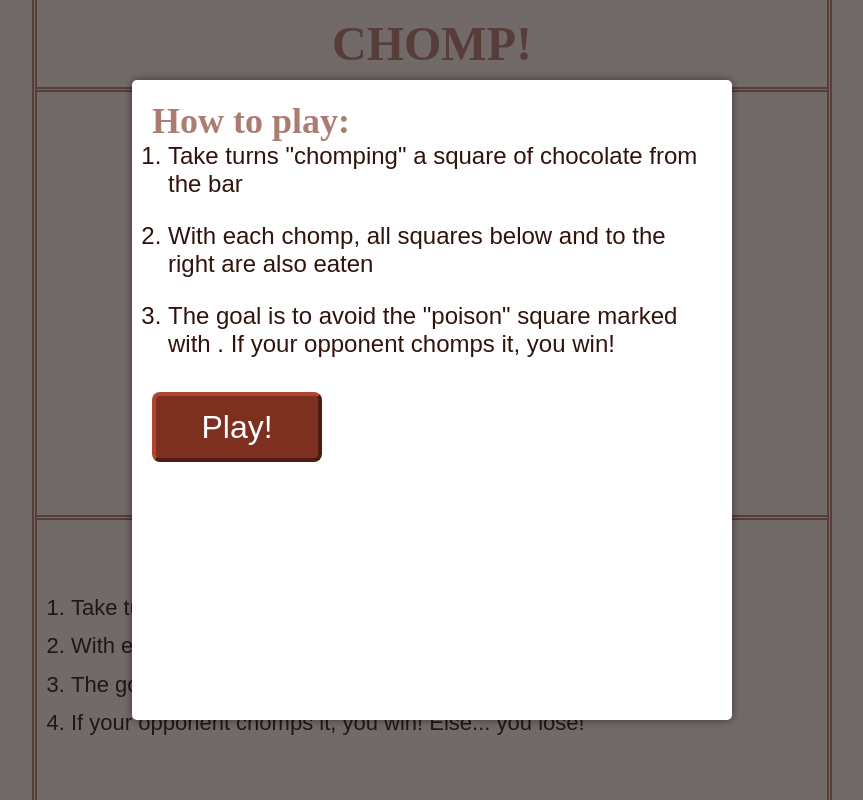
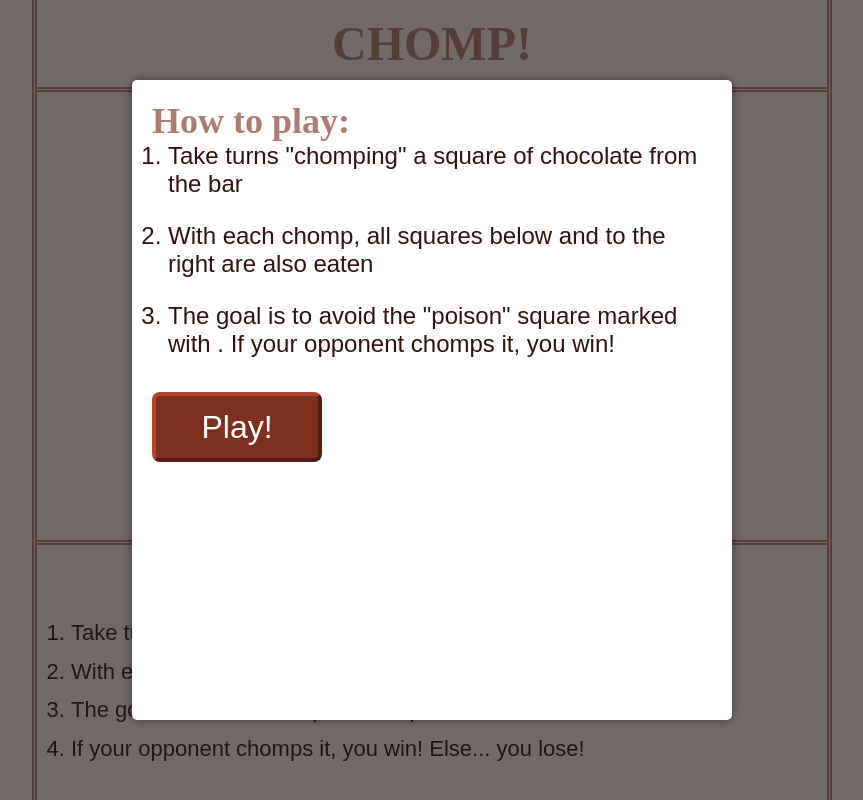
Before and after one commit to nikhilNathwani/Chomp, a React (Create React App) app in the folder src/: page / in a window 1280 px wide. Shown: the whole page, without its empty margins (208-1071 px from the left). Built offline with nearby package versions, Linux system fonts and the light colour scheme.

Commit message:
Adjusting layout

```diff
--- a/src/styles.css
+++ b/src/styles.css
@@ -26,11 +26,11 @@ body {
 	margin-inline: auto;
 	/* padding-block: 0.5rem; */
 	display: grid;
-	/* grid-template-rows: min-content max(1fr, 90vmin) min-content; */
+	grid-template-rows: min-content 1fr min-content;
 }
 
 #header {
-	height: min-content;
+	/* height: min-content; */
 	padding-block: 1rem;
 	/* border-top: 5px double hsl(10, 26%, 56%); */
 	border-bottom: 5px double hsl(10, 26%, 56%);
@@ -120,7 +120,7 @@ h1 {
 	justify-content: center;
 
 	/* background-color: hsl(10, 59%, 31%); */
-	background-color: turquoise;
+	background-color: orange;
 	border: 4px solid;
 	border-left-color: hsl(10, 59%, 44%);
 	border-top-color: hsl(10, 59%, 44%);
```
